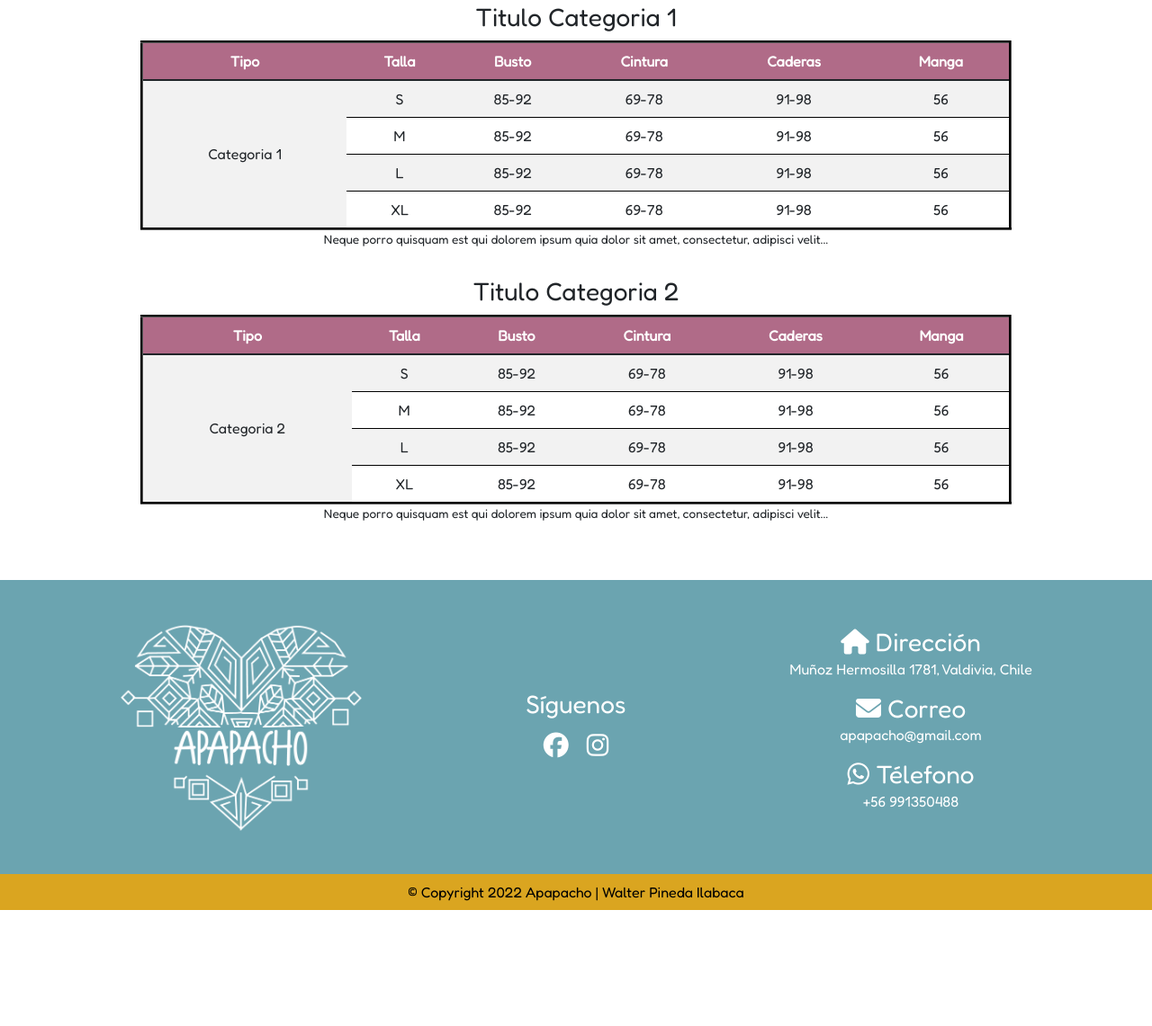
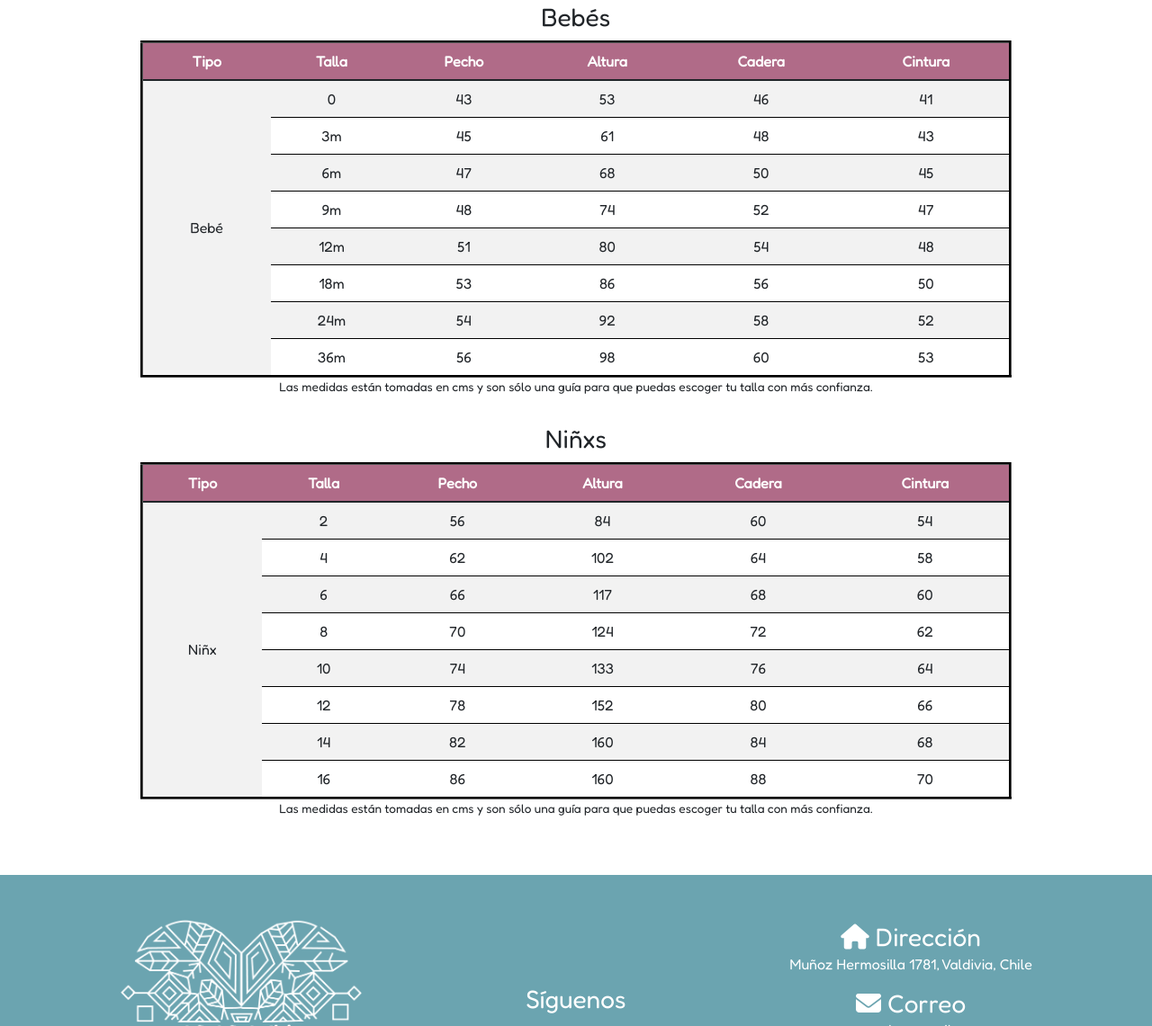
Before and after one commit to wilabacapineda/apapacho-pineda, a website: page pages/tallas.html in a window 1280 px wide. Shown: the part 393-1534 px from the top of the page at 90% size. Before the commit the page ends 1405 px from the top, so only its background shows below. Drawn offline with nearby package versions, Linux system fonts and the light colour scheme.

Commit message:
Version 4.0 Entrega Final Curso Diseño Web 2022-05-29

```diff
--- a/pages/tallas.html
+++ b/pages/tallas.html
@@ -71,107 +71,161 @@
                         <p>Las medidas en estas tablas son referenciales y están tomadas justo al cuerpo. No son las medidas de la prenda, por lo que sirve de referencia para cualquier modelo Apapacho. Si alguna de tus medidas se aleja mucho a las de la tabla, cuéntame para guiarte o hacer los cambios necesarios.</p>
                     </div>
                     <div id="talla_cat_1" class="tabla_cat animate__animated animate__flipInX text-center">
-                        <h3>Titulo Categoria 1</h3>
+                        <h3>Bebés</h3>
                         <div class="tabla_overflow">
                             <table class="table table-striped tabla_tallas text-center align-middle">
                                 <thead>
                                     <tr>
                                         <th>Tipo</th>
                                         <th>Talla</th>
-                                        <th>Busto</th>
+                                        <th>Pecho</th>
+                                        <th>Altura</th>
+                                        <th>Cadera</th>
                                         <th>Cintura</th>
-                                        <th>Caderas</th>
-                                        <th>Manga</th>
                                     </tr>
                                 </thead>
                                 <tbody>
                                     <tr>
-                                        <td rowspan="4">Categoria 1</td>
-                                        <td>S</td>
-                                        <td>85-92</td>
-                                        <td>69-78</td>
-                                        <td>91-98</td>
-                                        <td>56</td>
+                                        <td rowspan="8">Bebé</td>
+                                        <td>0</td>
+                                        <td>43</td>
+                                        <td>53</td>
+                                        <td>46</td>
+                                        <td>41</td>
                                     </tr>
                                     <tr>
-                                        <td>M</td>
-                                        <td>85-92</td>
-                                        <td>69-78</td>
-                                        <td>91-98</td>
-                                        <td>56</td>
+                                        <td>3m</td>
+                                        <td>45</td>
+                                        <td>61</td>
+                                        <td>48</td>
+                                        <td>43</td>
                                     </tr>
                                     <tr>
-                                        <td>L</td>
-                                        <td>85-92</td>
-                                        <td>69-78</td>
-                                        <td>91-98</td>
-                                        <td>56</td>
+                                        <td>6m</td>
+                                        <td>47</td>
+                                        <td>68</td>
+                                        <td>50</td>
+                                        <td>45</td>
                                     </tr>
                                     <tr>
-                                        <td>XL</td>
-                                        <td>85-92</td>
-                                        <td>69-78</td>
-                                        <td>91-98</td>
+                                        <td>9m</td>
+                                        <td>48</td>
+                                        <td>74</td>
+                                        <td>52</td>
+                                        <td>47</td>
+                                    </tr>
+                                    <tr>
+                                        <td>12m</td>
+                                        <td>51</td>
+                                        <td>80</td>
+                                        <td>54</td>
+                                        <td>48</td>
+                                    </tr>
+                                    <tr>
+                                        <td>18m</td>
+                                        <td>53</td>
+                                        <td>86</td>
                                         <td>56</td>
+                                        <td>50</td>
+                                    </tr>
+                                    <tr>
+                                        <td>24m</td>
+                                        <td>54</td>
+                                        <td>92</td>
+                                        <td>58</td>
+                                        <td>52</td>
+                                    </tr>
+                                    <tr>
+                                        <td>36m</td>
+                                        <td>56</td>
+                                        <td>98</td>
+                                        <td>60</td>
+                                        <td>53</td>
+                                </tbody>
+                            </table>
+                        </div>
+                        <div class="undertext_table">
+                            Las medidas están tomadas en cms y son sólo una guía para que puedas escoger tu talla con más confianza.
+                        </div>
+                    </div>
+                    <div id="talla_cat_2" class="tabla_cat animate__animated animate__flipInX text-center">
+                        <h3>Niñxs</h3>
+                        <div class="tabla_overflow">
+                            <table class="table table-striped tabla_tallas text-center align-middle">
+                                <thead>
+                                    <tr>
+                                        <th>Tipo</th>
+                                        <th>Talla</th>
+                                        <th>Pecho</th>
+                                        <th>Altura</th>
+                                        <th>Cadera</th>
+                                        <th>Cintura</th>
+                                    </tr>
+                                </thead>
+                                <tbody>
+                                    <tr>
+                                        <td rowspan="8">Niñx</td>
+                                        <td>2</td>
+                                        <td>56</td>
+                                        <td>84</td>
+                                        <td>60</td>
+                                        <td>54</td>
+                                    </tr>
+                                    <tr>
+                                        <td>4</td>
+                                        <td>62</td>
+                                        <td>102</td>
+                                        <td>64</td>
+                                        <td>58</td>
+                                    </tr>
+                                    <tr>
+                                        <td>6</td>
+                                        <td>66</td>
+                                        <td>117</td>
+                                        <td>68</td>
+                                        <td>60</td>
+                                    </tr>
+                                    <tr>
+                                        <td>8</td>
+                                        <td>70</td>
+                                        <td>124</td>
+                                        <td>72</td>
+                                        <td>62</td>
+                                    </tr>
+                                    <tr>
+                                        <td>10</td>
+                                        <td>74</td>
+                                        <td>133</td>
+                                        <td>76</td>
+                                        <td>64</td>
+                                    </tr>
+                                    <tr>
+                                        <td>12</td>
+                                        <td>78</td>
+                                        <td>152</td>
+                                        <td>80</td>
+                                        <td>66</td>
+                                    </tr>
+                                    <tr>
+                                        <td>14</td>
+                                        <td>82</td>
+                                        <td>160</td>
+                                        <td>84</td>
+                                        <td>68</td>
+                                    </tr>
+                                    <tr>
+                                        <td>16</td>
+                                        <td>86</td>
+                                        <td>160</td>
+                                        <td>88</td>
+                                        <td>70</td>
                                     </tr>
 
                                 </tbody>
                             </table>
                         </div>
                         <div class="undertext_table">
-                            Neque porro quisquam est qui dolorem ipsum quia dolor sit amet, consectetur, adipisci velit...
-                        </div>
-                    </div>
-                    <div id="talla_cat_2" class="tabla_cat animate__animated animate__flipInX text-center">
-                        <h3>Titulo Categoria 2</h3>
-                        <div class="tabla_overflow">
-                            <table class="table table-striped tabla_tallas text-center align-middle">
-                                <thead>
-                                    <tr>
-                                        <th>Tipo</th>
-                                        <th>Talla</th>
-                                        <th>Busto</th>
-                                        <th>Cintura</th>
-                                        <th>Caderas</th>
-                                        <th>Manga</th>
-                                    </tr>
-                                </thead>
-                                <tbody>
-                                    <tr>
-                                        <td rowspan="4">Categoria 2</td>
-                                        <td>S</td>
-                                        <td>85-92</td>
-                                        <td>69-78</td>
-                                        <td>91-98</td>
-                                        <td>56</td>
-                                    </tr>
-                                    <tr>
-                                        <td>M</td>
-                                        <td>85-92</td>
-                                        <td>69-78</td>
-                                        <td>91-98</td>
-                                        <td>56</td>
-                                    </tr>
-                                    <tr>
-                                        <td>L</td>
-                                        <td>85-92</td>
-                                        <td>69-78</td>
-                                        <td>91-98</td>
-                                        <td>56</td>
-                                    </tr>
-                                    <tr>
-                                        <td>XL</td>
-                                        <td>85-92</td>
-                                        <td>69-78</td>
-                                        <td>91-98</td>
-                                        <td>56</td>
-                                    </tr>
-
-                                </tbody>
-                            </table>
-                        </div>
-                        <div class="undertext_table">
-                            Neque porro quisquam est qui dolorem ipsum quia dolor sit amet, consectetur, adipisci velit...
+                            Las medidas están tomadas en cms y son sólo una guía para que puedas escoger tu talla con más confianza.
                         </div>
                     </div>
                 </article>
```
